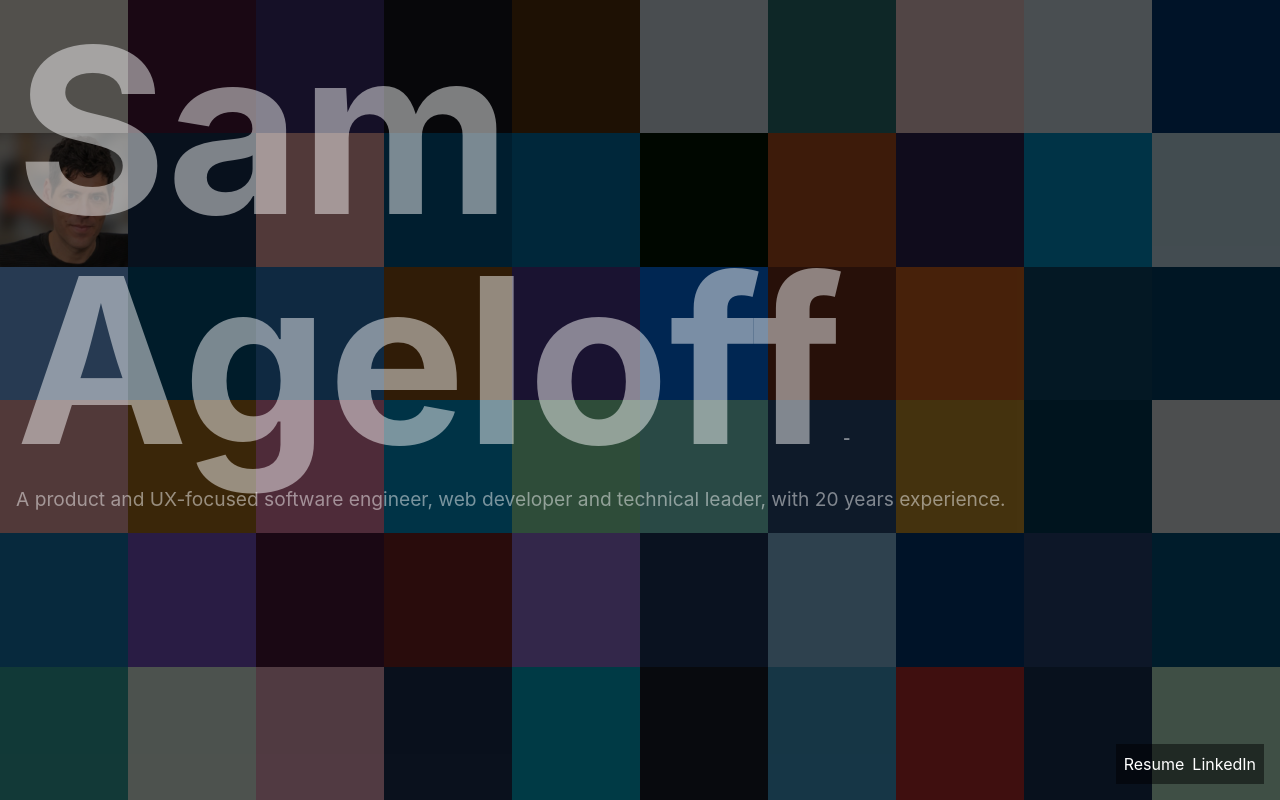
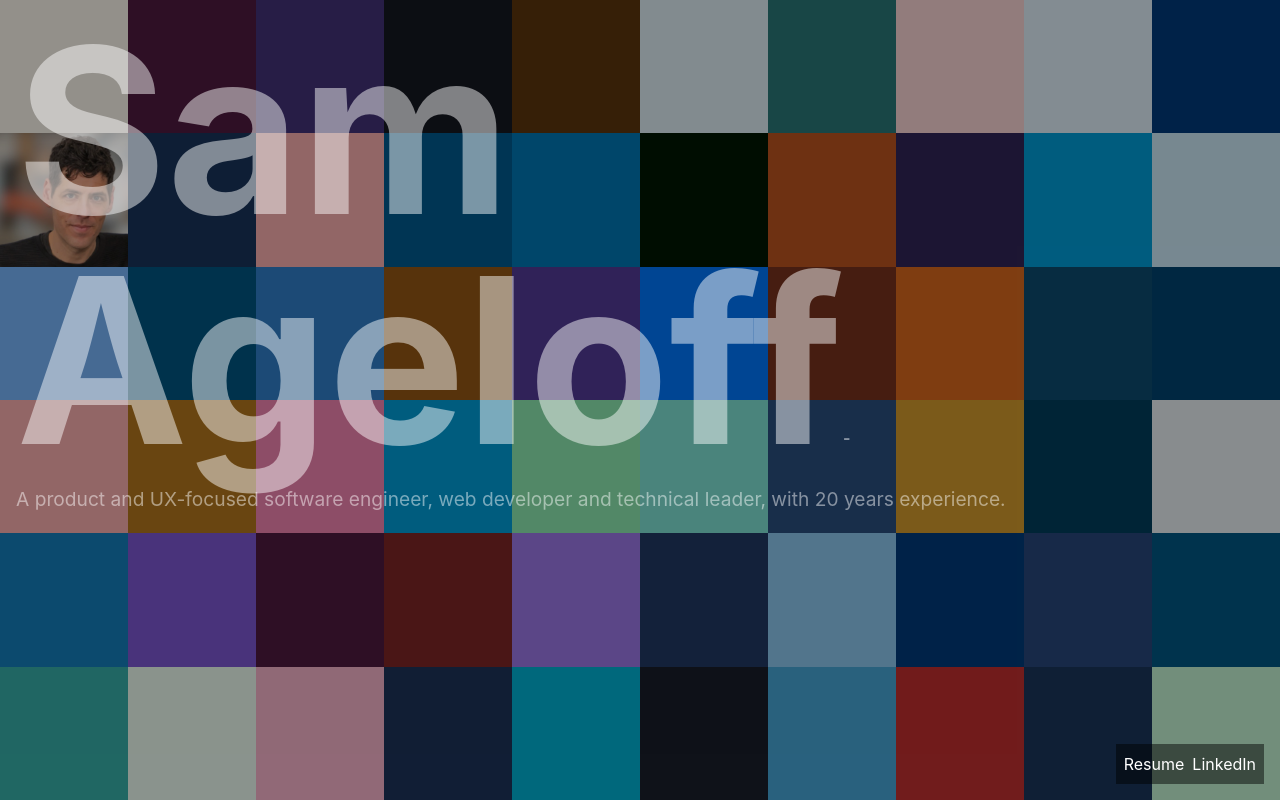
Before and after one commit to samageloff/home, a Next.js app: page / in a window 1280 px wide. Shown: the top 800 px of the page. Built offline with nearby package versions, Linux system fonts and the light colour scheme.

Commit message:
a few more tweaks

```diff
--- a/pages/index.js
+++ b/pages/index.js
@@ -36,7 +36,7 @@ const container = {
 
 const listItem = {
   hidden: { opacity: 0 },
-  show: { opacity: 0.5, ease: [0.17, 0.67, 0.83, 0.67] },
+  show: { opacity: 0.9, ease: [0.17, 0.67, 0.83, 0.67] },
 };
 
 const CubeList = memo(
@@ -145,7 +145,7 @@ export default function Cubes() {
           </Text>
         </VStack>
         <Box
-          height={typeof window !== "undefined" && window.innerHeight * 6755}
+          height={typeof window !== "undefined" && window.innerHeight * 1.25}
           bg="black"
           position="relative"
         >
@@ -161,7 +161,7 @@ export default function Cubes() {
             top="0"
             zIndex="2"
             sx={{
-              "grid-gap": `${yPos / 40}px`,
+              "grid-gap": `${yPos}px`,
             }}
           >
             <CubeList cubeCount={cubeCount} yPos={yPos} />
```
